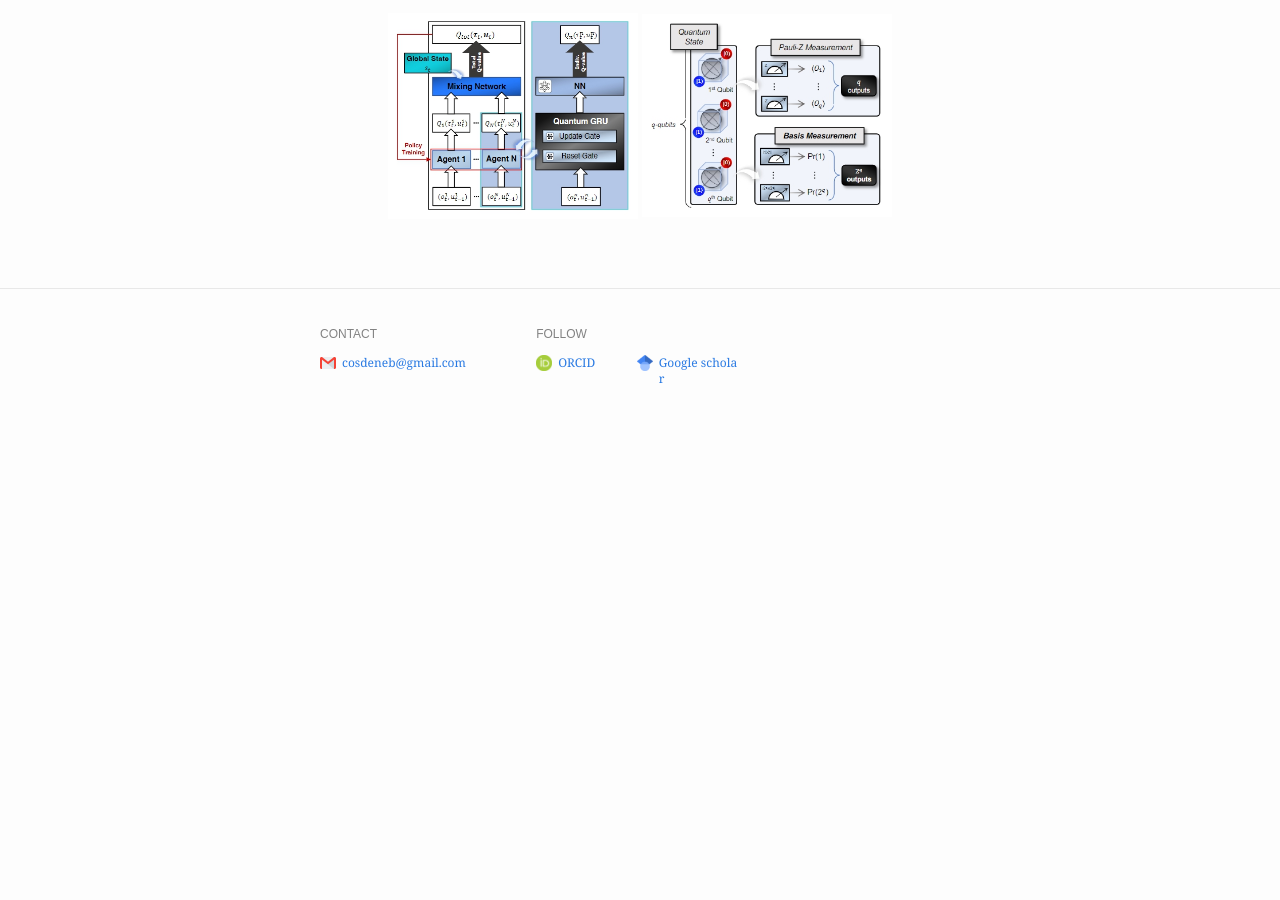
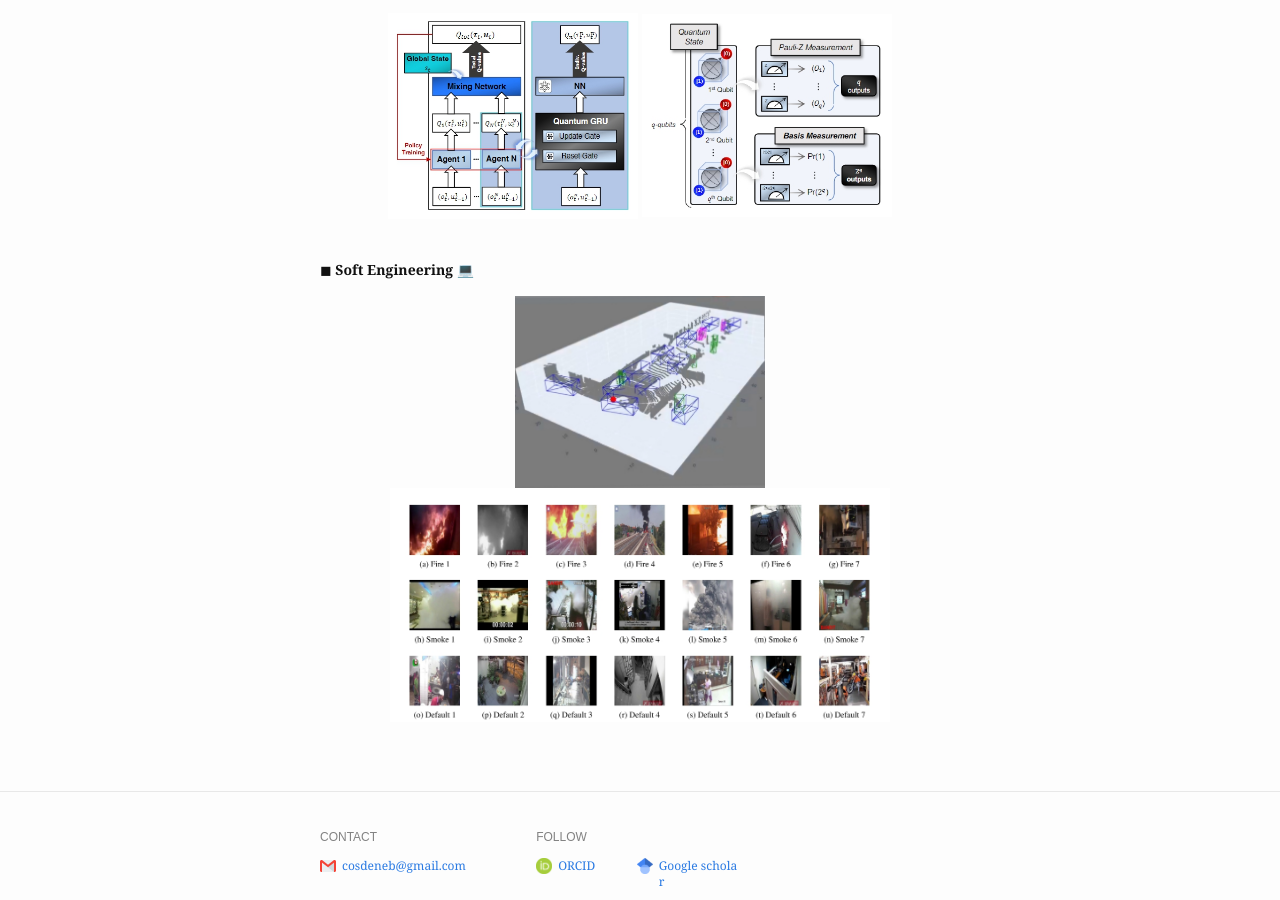
Before and after one commit to cosdeneb/cosdeneb.github.io, a Jekyll site: the page built from index.md, in a window 1280 px wide and 900 px high, scrolled down 3463 px. Built offline with Jekyll 4.4.1, drawn with Linux system fonts in a browser that asks for light colours; before the commit the page ends 3905 px from its top, so only the background shows below that.

Commit message:
Update index.md

```diff
--- a/index.md
+++ b/index.md
@@ -104,3 +104,13 @@ profile_picture:
   </div>
   <br/>
 </p>
+
+<p>
+  ◼ <b>Soft Engineering</b> 💻
+  <br/>
+  <div style="text-align : center;">
+    <img src="{{ "/assets/img/paper/object_detection.jpg" | absolute_url }}" width=250 class="post-pic" style="border: none; outline: none; margin: 0 auto; display: block;"/>
+    <img src="{{ "/assets/img/paper/access_img.jpg" | absolute_url }}" width=500 class="post-pic" style="border: none; outline: none; margin: 0 auto; display: block;"/>
+  </div>
+  <br/>
+</p>
```
